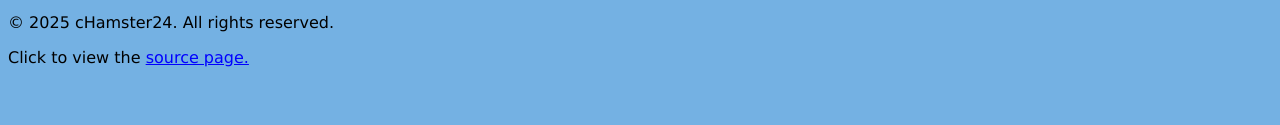
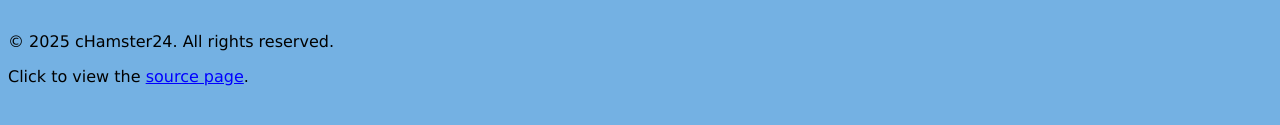
Before and after one commit to chamster24/python-games, a plain HTML site: page index.html in a window 1280 px wide. Shown: the part 405-530 px from the top of the page. Drawn offline with Linux system fonts and the light colour scheme.

Commit message:
Update index.html

```diff
--- a/index.html
+++ b/index.html
@@ -28,8 +28,8 @@
 	</table>
 
 	<footer>
-    	<p>&copy; 2025 cHamster24. All rights reserved.</p>
-		<p>Click to view the <a href="https://github.com/chamster24/python-games/" target="_blank" style="color: blue;">source page.</a></p>
+    	<p><br>&copy; 2025 cHamster24. All rights reserved.</p>
+		<p>Click to view the <a href="https://github.com/chamster24/python-games/" target="_blank" style="color: blue;">source page</a>.</p>
   	</footer>
 </body>
 </html>
```
